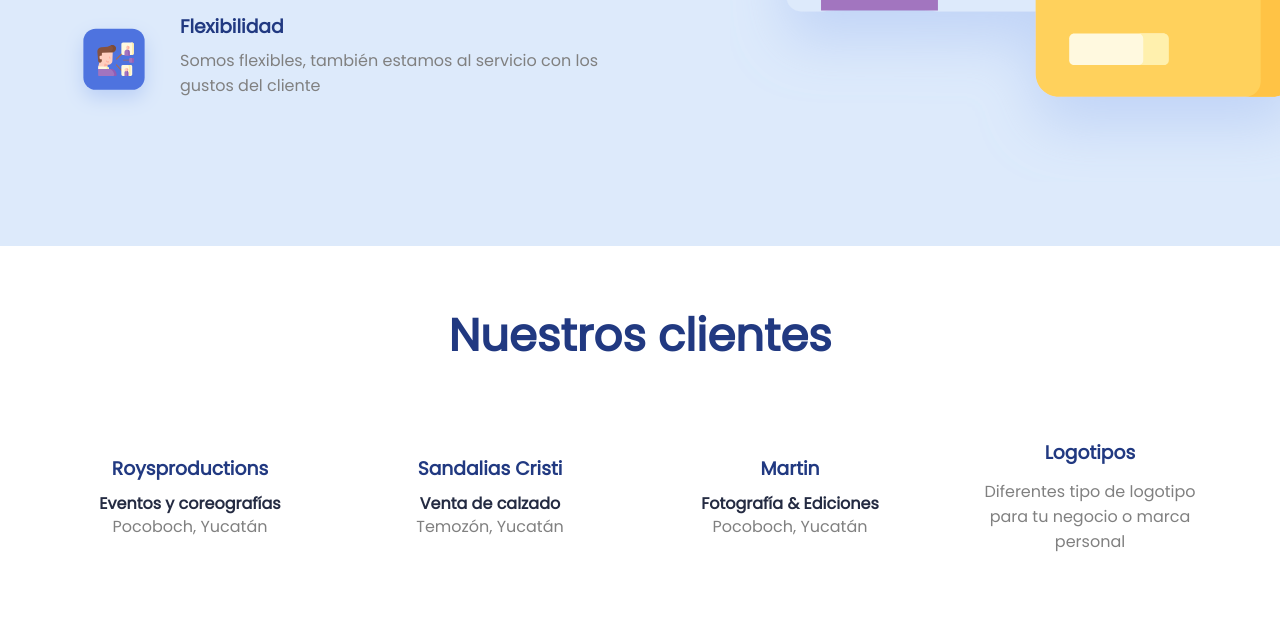
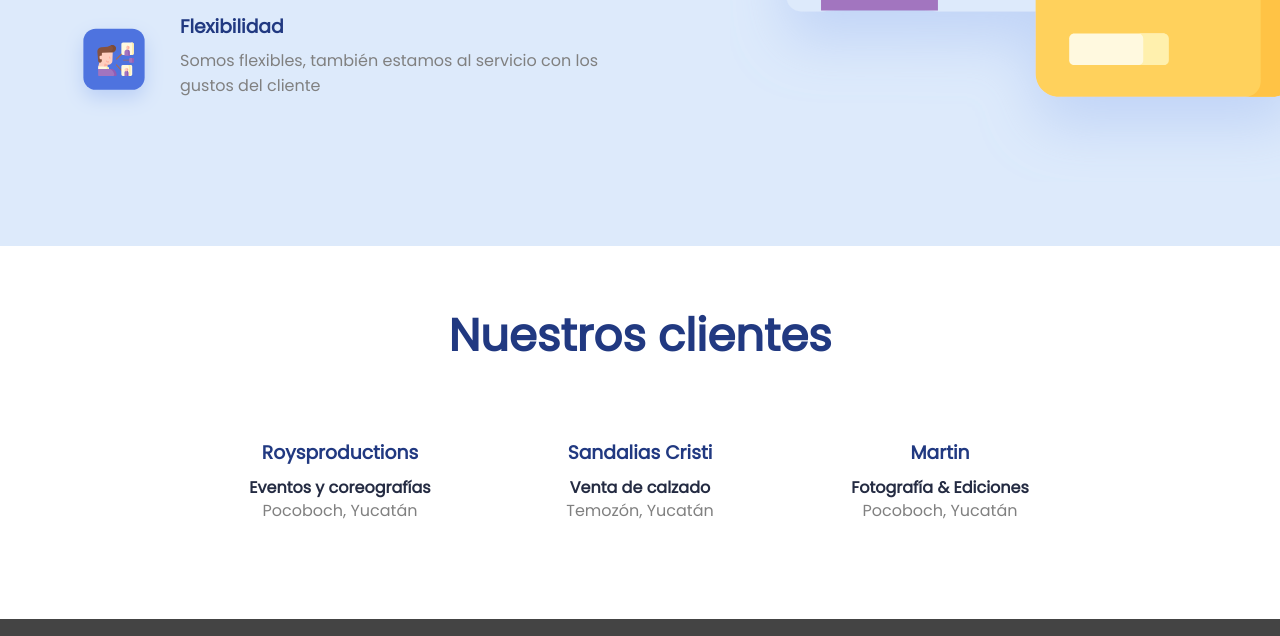
Before and after one commit to AlejandroCancheKu/ACreative, a plain HTML site: page index.html in a window 1280 px wide. Shown: the part 1785-2421 px from the top of the page. Drawn offline with nearby package versions, Linux system fonts and the light colour scheme.

Commit message:
Archivos subidos

```diff
--- a/index.html
+++ b/index.html
@@ -149,10 +149,6 @@
                     <h4 class="negocio">Fotografía & Ediciones</h4>
                     <p>Pocoboch, Yucatán</p>
                 </article>
-                <article class="box-trabajos">
-                    <h3 class="title-trabajos">Logotipos</h3>
-                    <p>Diferentes tipo de logotipo para tu negocio o marca personal</p>
-                </article>
             </div>
 
         </section>
```
